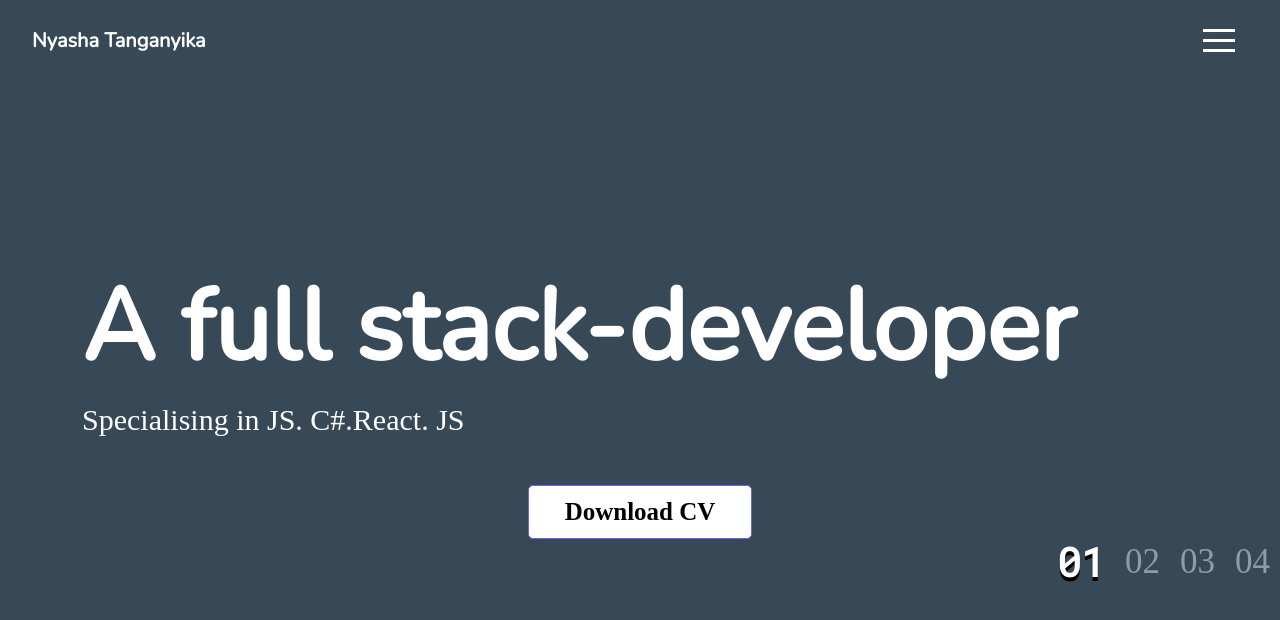
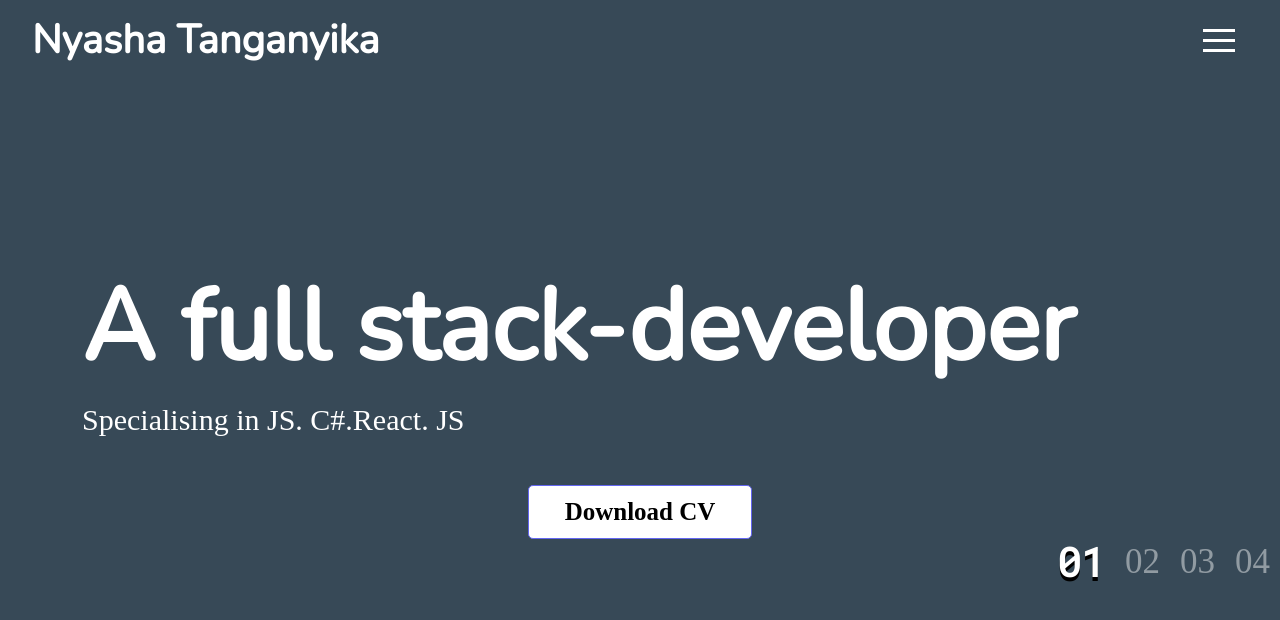
Before and after one commit to hunternyasha/my-project, a React (Create React App) app: page / in a window 1280 px wide. Shown: the top 620 px of the page. Built offline with nearby package versions, Linux system fonts and the light colour scheme.

Commit message:
new styles

```diff
--- a/public/index.html
+++ b/public/index.html
@@ -9,7 +9,7 @@
       name="description"
       content="Web site created using create-react-app"
     />
-    <link rel="apple-touch-icon" href="%PUBLIC_URL%/logo192.png" />
+    <link rel="apple-touch-icon" href="N.T" />
     <!--
       manifest.json provides metadata used when your web app is installed on a
       user's mobile device or desktop. See https://developers.google.com/web/fundamentals/web-app-manifest/
@@ -24,7 +24,7 @@
       work correctly both with client-side routing and a non-root public URL.
       Learn how to configure a non-root public URL by running `npm run build`.
     -->
-    <title>React App</title>
+    <title>Nyasha's Portfolio</title>
   </head>
   <body>
     <noscript>You need to enable JavaScript to run this app.</noscript>
--- a/src/assets/styles/main.scss
+++ b/src/assets/styles/main.scss
@@ -125,6 +125,12 @@ header {
     font-style: normal;
     font-weight: 700;
     line-height: normal;
+  }
+  .navbar-brand:hover{
+    color: white;
+  }
+  .navbar-brand.active{
+    color: #fff;
   }
   nav {
     display: flex;
@@ -407,9 +413,7 @@ footer {
 @media screen and (min-width: 320px) {
   header {
     justify-content: space-between;
-    .navbar-brand {
-      font-size: 20px;
-    }
+
     .btn {
       visibility: visible;
       opacity: 1;
```
